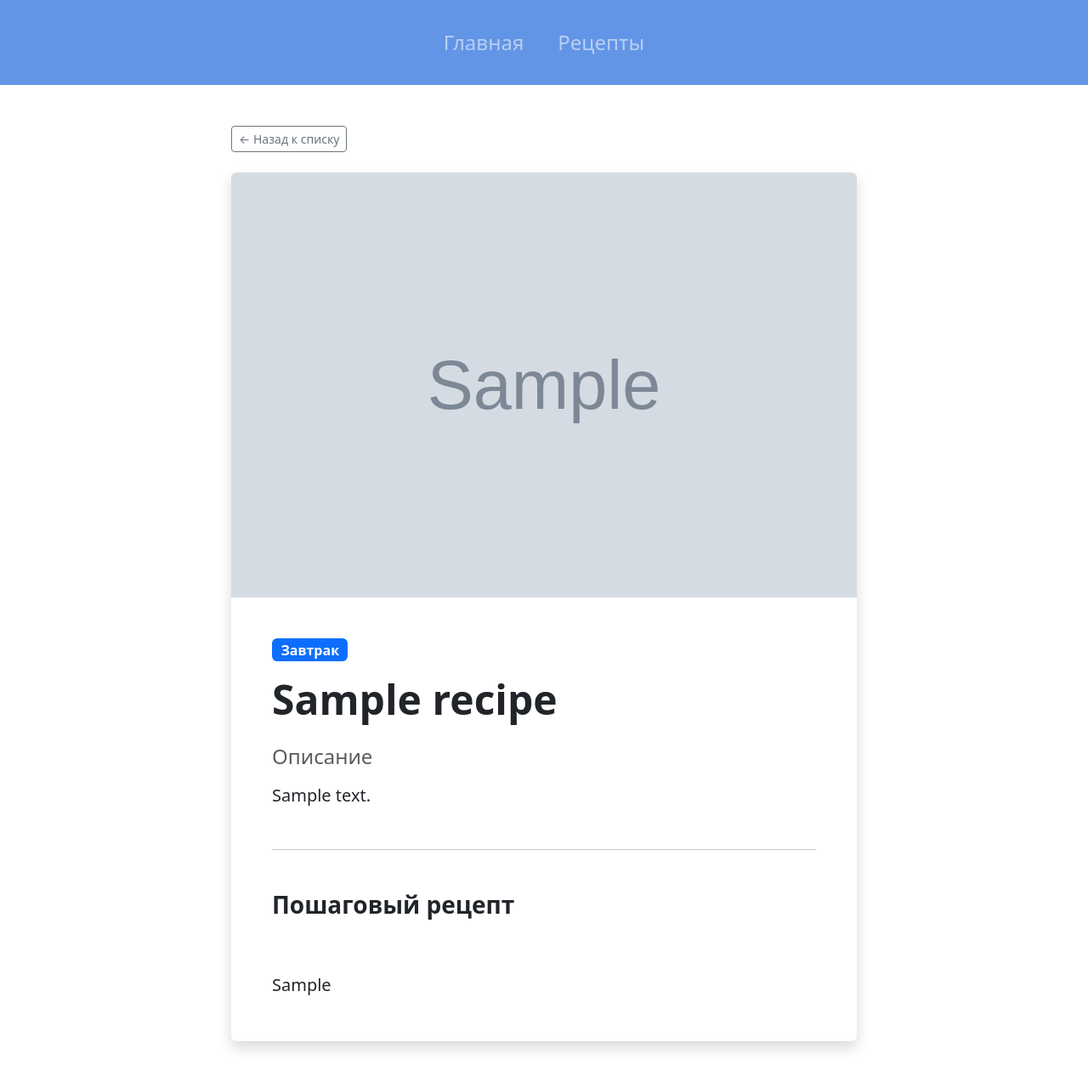
After one commit to Suetosha/django-recipes, a Django app: page /recipe/1/ in a window 1280 px wide. The commit adds this page. Shown: the whole page at 85% size. Run offline with Django 5.2, Linux system fonts and the light colour scheme; tables that the repository leaves empty hold one stand-in row (values such as "Sample post"); grey boxes marked "Sample" are stand-in pictures.

Commit message:
Add detailed recipe view, update templates with enhanced styling, and configure routing

```diff
--- a/recipes/urls.py
+++ b/recipes/urls.py
@@ -1,7 +1,10 @@
 from django.urls import path
-from .views import IndexView, RecipesView
+from .views import IndexView, RecipesView, RecipeDetailView
 
+
+app_name = 'recipes'
 urlpatterns = [
     path('', IndexView.as_view(), name='index'),
     path('recipes/', RecipesView.as_view(), name='recipes'),
+    path('recipe/<int:pk>/', RecipeDetailView.as_view(), name='recipe_detail'),
 ]
--- a/recipes/views.py
+++ b/recipes/views.py
@@ -1,4 +1,4 @@
-from django.views.generic import TemplateView
+from django.views.generic import TemplateView, DetailView
 
 from recipes.mixins import TitleMixin
 from recipes.models import Recipe
@@ -24,3 +24,12 @@ class RecipesView(TitleMixin, TemplateView):
             context['recipes'] = Recipe.objects.all()
 
         return context
+
+
+class RecipeDetailView(TitleMixin, DetailView):
+    model = Recipe
+    template_name = "recipe_detail.html"
+    context_object_name = "recipe"
+
+    def get_title(self):
+        return self.object.name
--- a/templates/base.html
+++ b/templates/base.html
@@ -1,3 +1,16 @@
+
+
+<style>
+    .nav-link {
+        transition: color 0.3s ease;
+        font-weight: 500;
+    }
+
+    .nav-link:hover {
+        color: #3A34E5 !important;
+    }
+</style>
+
 
 <!DOCTYPE html>
 <html lang="ru">
--- /dev/null
+++ b/templates/recipe_detail.html
@@ -0,0 +1,60 @@
+{% extends 'base.html' %}
+{% load static %}
+
+{% block content %}
+
+<style>
+    .btn-custom-back {
+        color: #6c757d;
+        border-color: #6c757d;
+    }
+    .btn-custom-back:hover {
+        background-color: #ff69b4;
+        border-color: #ff69b4;
+        color: white;
+    }
+</style>
+
+
+<div class="container my-5">
+    <div class="row justify-content-center">
+        <div class="col-lg-8">
+            <div class="mb-4">
+                <a href="{% url 'recipes:recipes' %}" class="btn btn-custom-back btn-outline-secondary btn-sm">
+                    ← Назад к списку
+                </a>
+            </div>
+
+            <div class="card shadow border-0 overflow-hidden">
+                {% if recipe.photo %}
+                    <img src="{{ recipe.photo.url }}" class="card-img-top" alt="{{ recipe.name }}"
+                         style="max-height: 500px; object-fit: cover;">
+                {% endif %}
+
+                <div class="card-body p-4 p-md-5">
+                    <div class="d-flex justify-content-between align-items-center mb-3">
+                        <span class="badge bg-primary fs-6">{{ recipe.get_type_display }}</span>
+                    </div>
+
+                    <h1 class="display-5 fw-bold mb-4">{{ recipe.name }}</h1>
+
+                    <div class="mb-5">
+                        <h4 class="text-muted mb-3">Описание</h4>
+                        <p class="lead" style="white-space: pre-line;">{{ recipe.description }}</p>
+                    </div>
+
+                    <hr class="my-5">
+
+                    <div>
+                        <h3 class="fw-bold mb-4">Пошаговый рецепт</h3>
+                        <div class="fs-5" style="white-space: pre-line; line-height: 1.8;">
+                            {{ recipe.recipe }}
+                        </div>
+                    </div>
+                </div>
+
+            </div>
+        </div>
+    </div>
+</div>
+{% endblock %}
```
Also changed, not shown: templates/receipts.html (+21 -4 lines).
